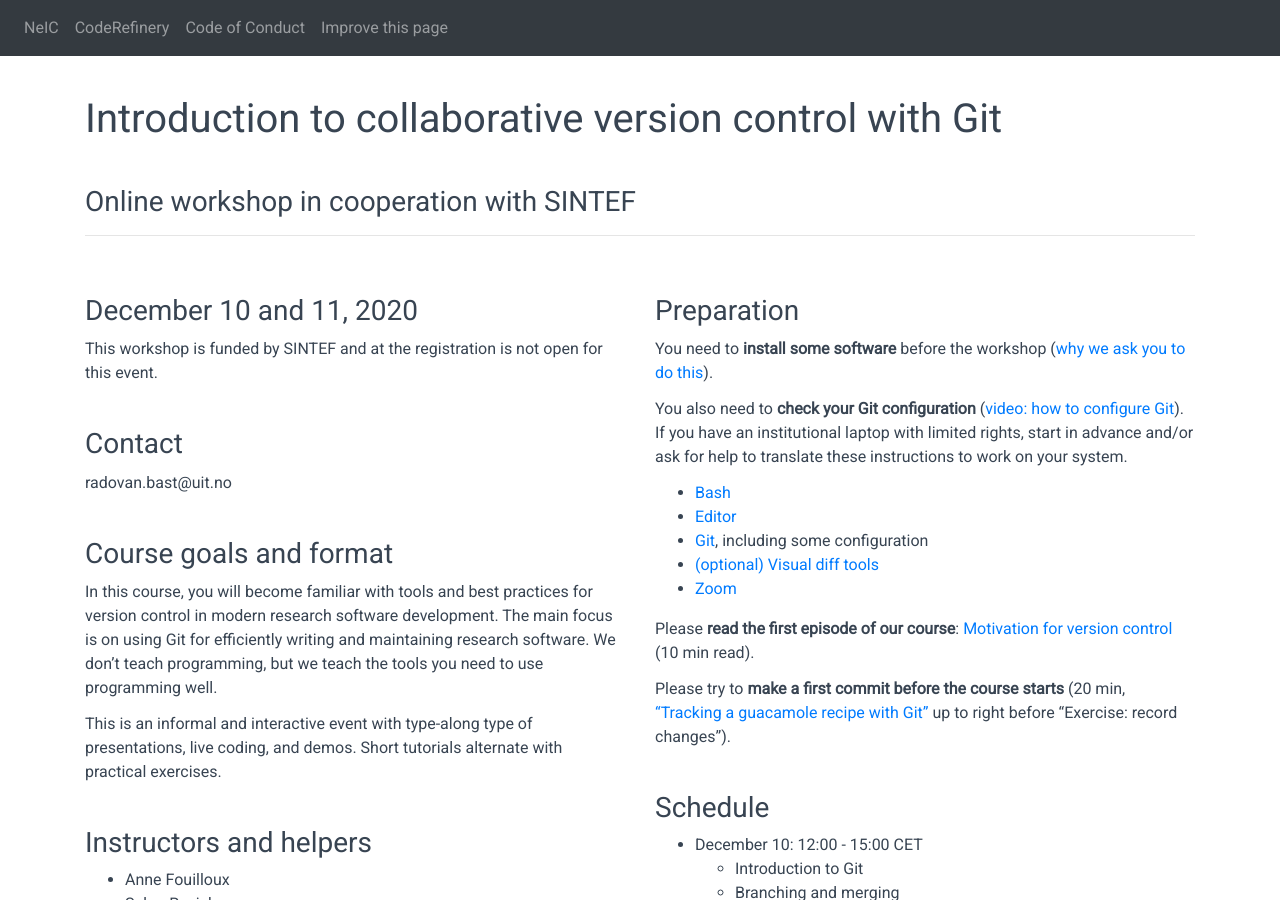
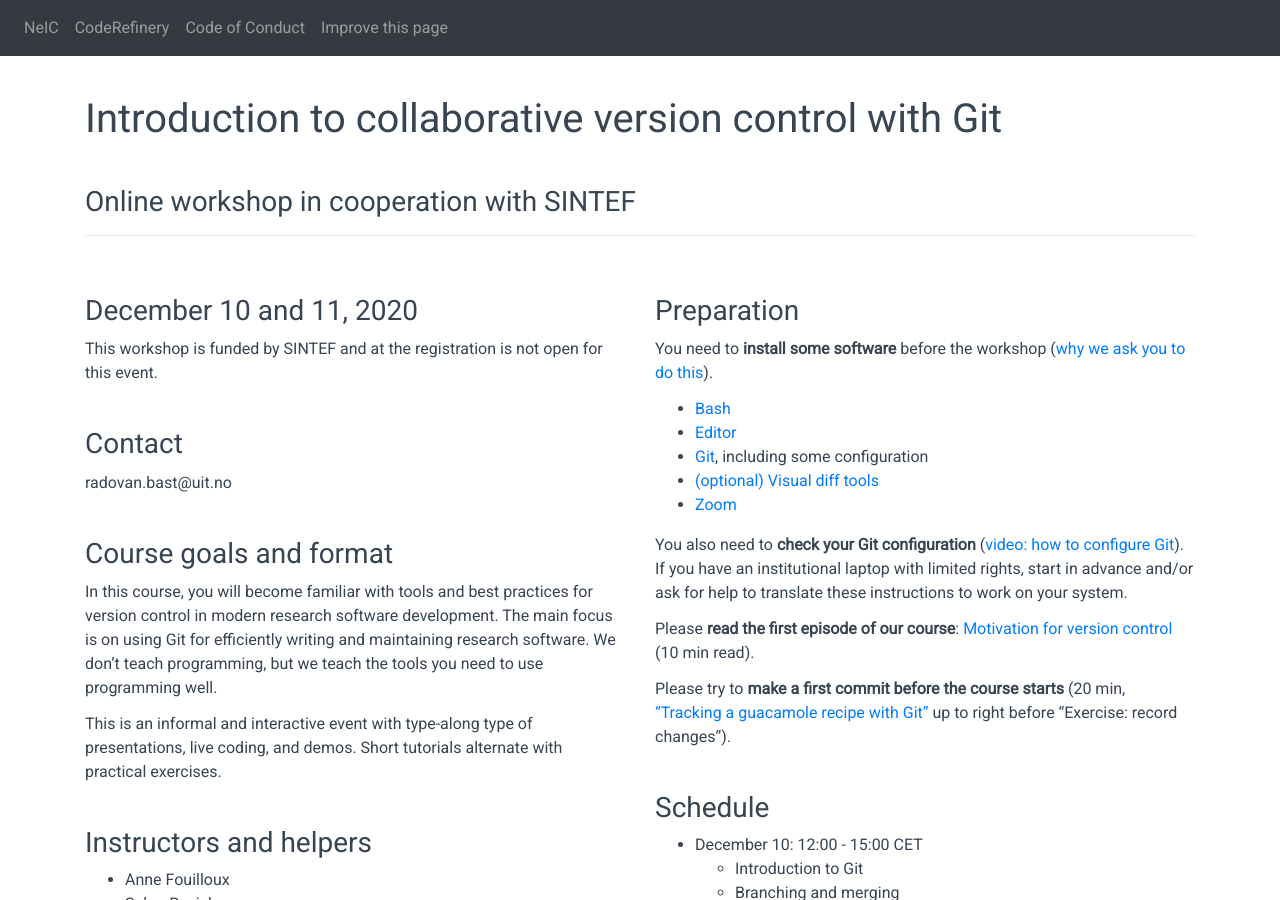
Before and after one commit to coderefinery/2020-12-10-online, a Jekyll site: the page built from index.md, in a window 1280 px wide and 900 px high. Built offline with Jekyll 4.4.1, drawn with Linux system fonts in a browser that asks for light colours; comment, search, counter and statistics services are not loaded.

Commit message:
mv bullet points up

```diff
--- a/right_column.md
+++ b/right_column.md
@@ -5,17 +5,17 @@
 You need to **install some software** before the workshop
 ([why we ask you to do this](https://coderefinery.github.io/installation/#why-are-we-asking-participants-to-install-software)).
 
-You also need to **check your Git configuration**
-([video: how to configure Git](https://www.youtube.com/watch?v=WdDTp8NeHBs&list=PLpLblYHCzJACyKCfHnPwRruOxllNoHsEg)).
-If you have an institutional laptop with limited rights, start in advance
-and/or ask for help to translate these instructions to work on your system.
-
 - [Bash](https://coderefinery.github.io/installation/bash/)
 - [Editor](https://coderefinery.github.io/installation/editors/)
 - [Git](https://coderefinery.github.io/installation/git/), including
   some **configuration**
 - [(optional) Visual diff tools](https://coderefinery.github.io/installation/difftools/)
 - [Zoom](https://coderefinery.github.io/installation/zoom/)
+
+You also need to **check your Git configuration**
+([video: how to configure Git](https://www.youtube.com/watch?v=WdDTp8NeHBs&list=PLpLblYHCzJACyKCfHnPwRruOxllNoHsEg)).
+If you have an institutional laptop with limited rights, start in advance
+and/or ask for help to translate these instructions to work on your system.
 
 Please **read the first episode of our course**: [Motivation for version control](https://coderefinery.github.io/git-intro/01-motivation/) (10 min read).
 
```
